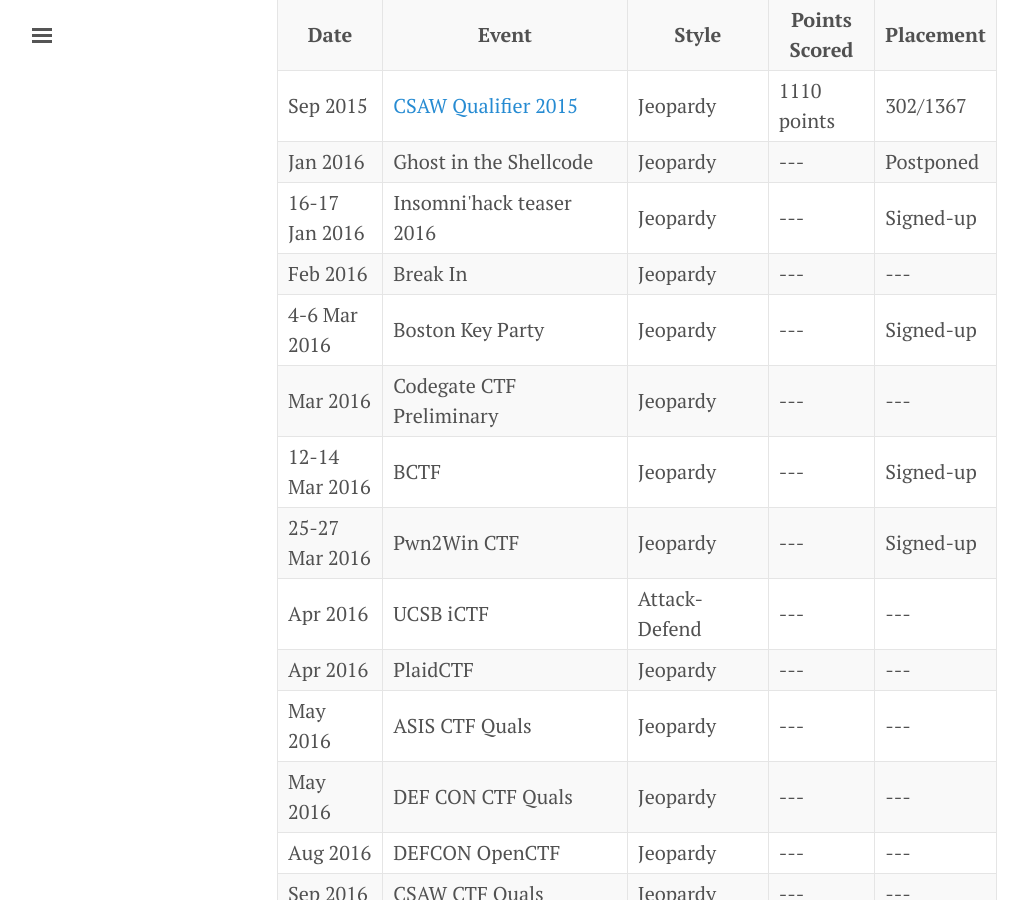
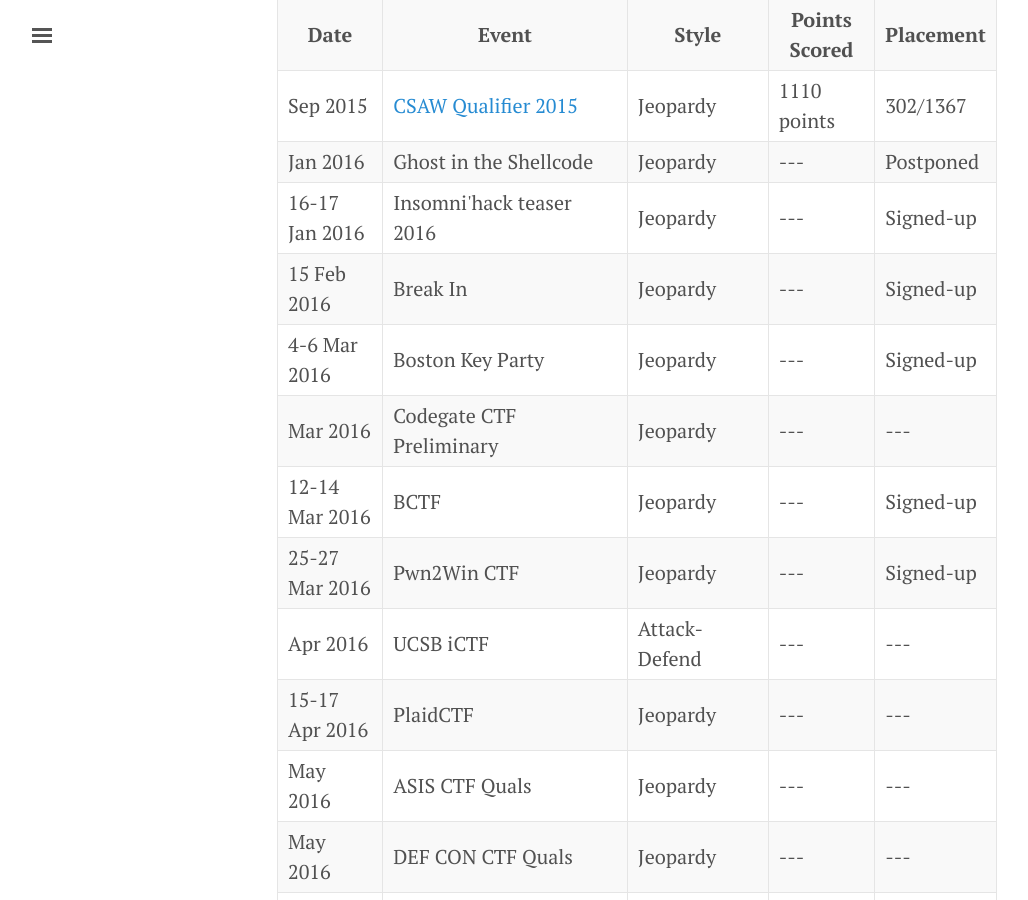
Before and after one commit to MCPA/MCPA.github.io, a Jekyll site: the page built from projects/events.md, in a window 1280 px wide and 900 px high, scrolled down 813 px. Shown: the whole window, without its empty margins (3-1031 px from the left). Built offline with Jekyll 4.4.1, drawn with Linux system fonts in a browser that asks for light colours.

Commit message:
Update events.md

```diff
--- a/projects/events.md
+++ b/projects/events.md
@@ -41,11 +41,11 @@ Practice sessions are not listed and will be distributed via the team's Google f
       <td>Signed-up</td>
 </tr>
 <tr>
-			<td>Feb 2016</td>
+			<td>15 Feb 2016</td>
 			<td>Break In</td>
       <td>Jeopardy</td>
       <td>---</td>
-      <td>---</td>
+      <td>Signed-up</td>
 </tr>
 <tr>
 			<td>4-6 Mar 2016</td>
@@ -83,7 +83,7 @@ Practice sessions are not listed and will be distributed via the team's Google f
       <td>---</td>
 </tr>
 <tr>
-			<td>Apr 2016</td>
+			<td>15-17 Apr 2016</td>
 			<td>PlaidCTF</td>
       <td>Jeopardy</td>
       <td>---</td>
```
